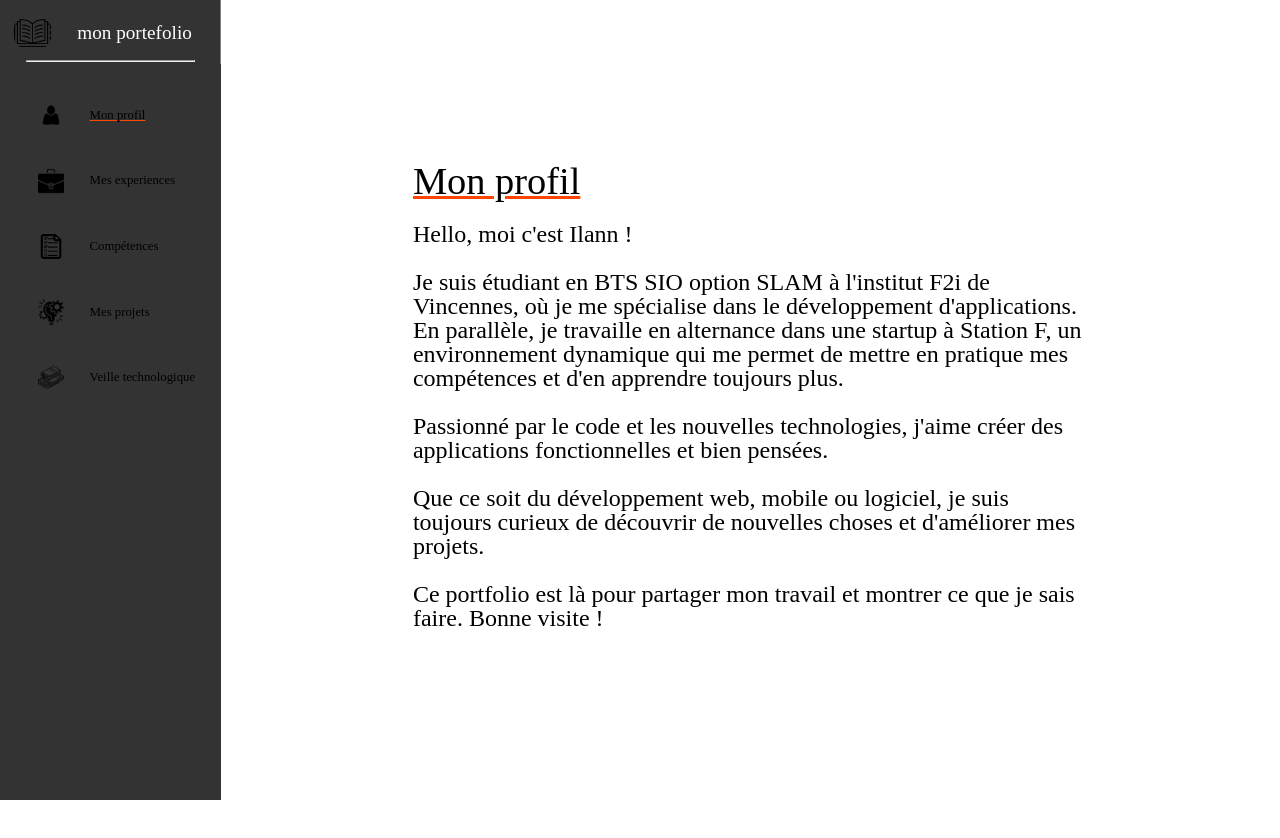
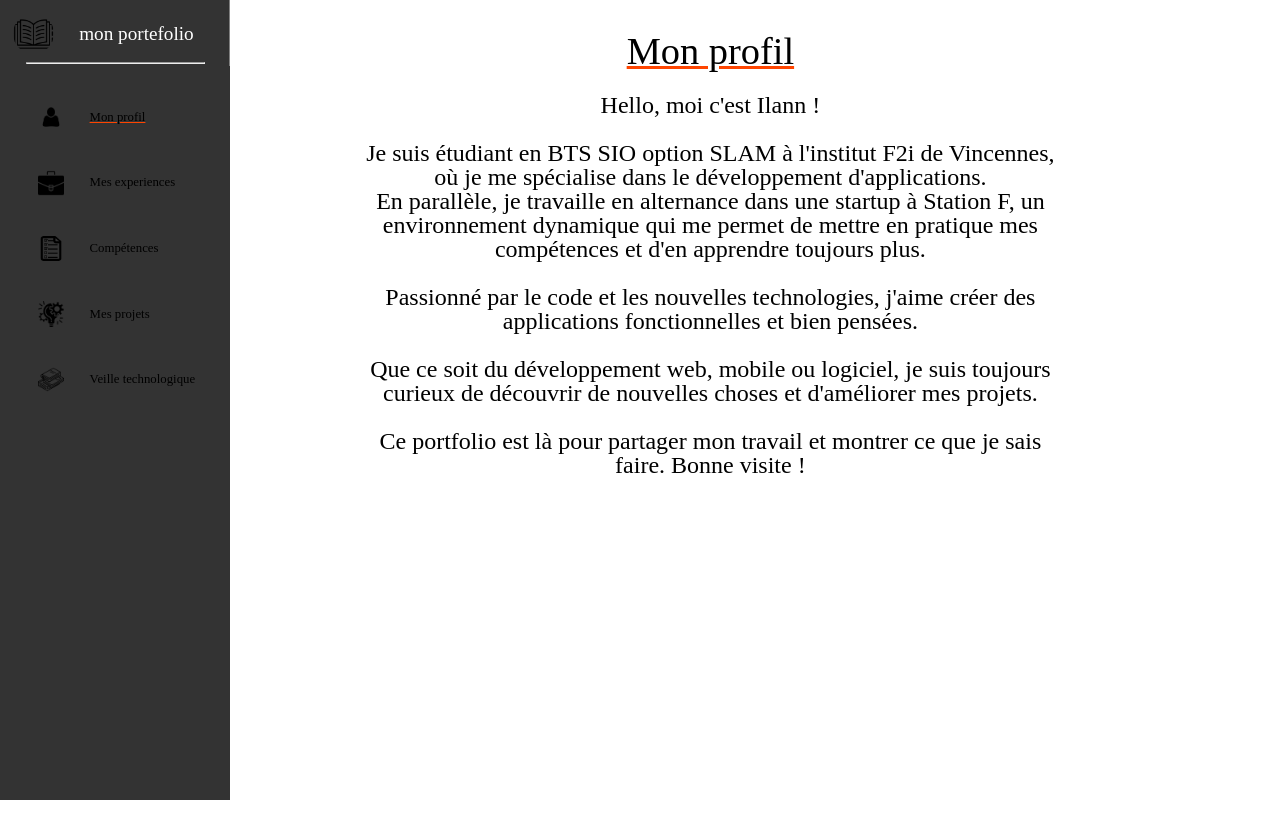
Before and after one commit to snk9341/portfolio, a React (Vite) app in the folder portfolio/: page / in a window 1280 px wide. Shown: the top 838 px of the page. Before the commit the page ends 800 px from the top, so only its background shows below. Built offline with nearby package versions, Linux system fonts and the light colour scheme; a web font is replaced by a local one.

Commit message:
Update App.css

```diff
--- a/portfolio/src/App.css
+++ b/portfolio/src/App.css
@@ -29,6 +29,7 @@ body {
     width: 18vw;
     background-color: rgba(51, 51, 51);
     height: 100vh;
+    position: fixed;
   }
 
   .myProfil {
@@ -98,32 +99,31 @@ body {
   }
 
   .portfolio {
+    margin-left: 13vw;
     padding-left: 15vw;
     padding-right: 15vw;
     width: 55vw;
-    height: 100vh;
     font-size: 3vw;
     overflow: auto;
     display: flex;
     align-items: center;
+    flex-direction: column;
 }
 
-  .portfolio::-webkit-scrollbar {
+  ::-webkit-scrollbar {
      display: none; /* Safari and Chrome */
   }
 
   #mon-profil {
     width: 100%;
-    max-height: 90vh;
-    overflow: scroll;
+    height: 100vh;
+    text-align: center;
 
     margin-bottom: 5vh;
     margin-top: 4vh;
   }
 
-  #mon-profil::-webkit-scrollbar {
-     display: none; /*Safari and Chrome */
-  }
+
 
   .pAcceuil {
     font-size: 3vh;
```
